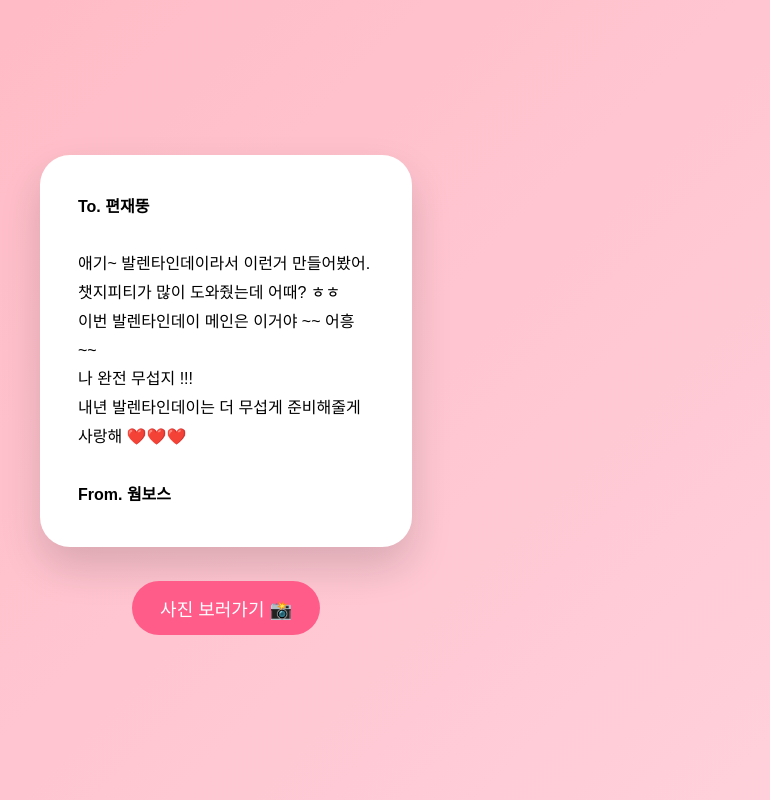
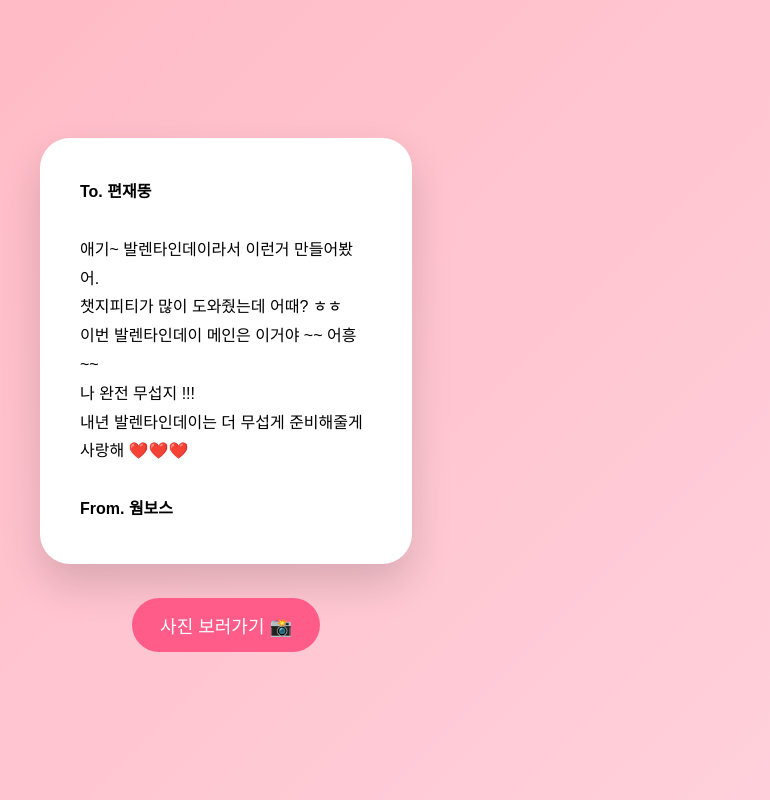
Before and after one commit to suu0930/valentine, a plain HTML site: page letter.html in a window 1280 px wide. Shown: the whole page, without its empty margins (414-1184 px from the left). Drawn offline with Linux system fonts and the light colour scheme.

Commit message:
Increase padding in card style from 38px to 40px

```diff
--- a/style.css
+++ b/style.css
@@ -50,7 +50,7 @@ button {
 .card {
   background: white;
   border-radius: 30px;
-  padding: 38px;
+  padding: 40px;
   line-height: 1.8;
   box-shadow: 0 20px 40px rgba(0,0,0,0.15);
   text-align: left;
```
